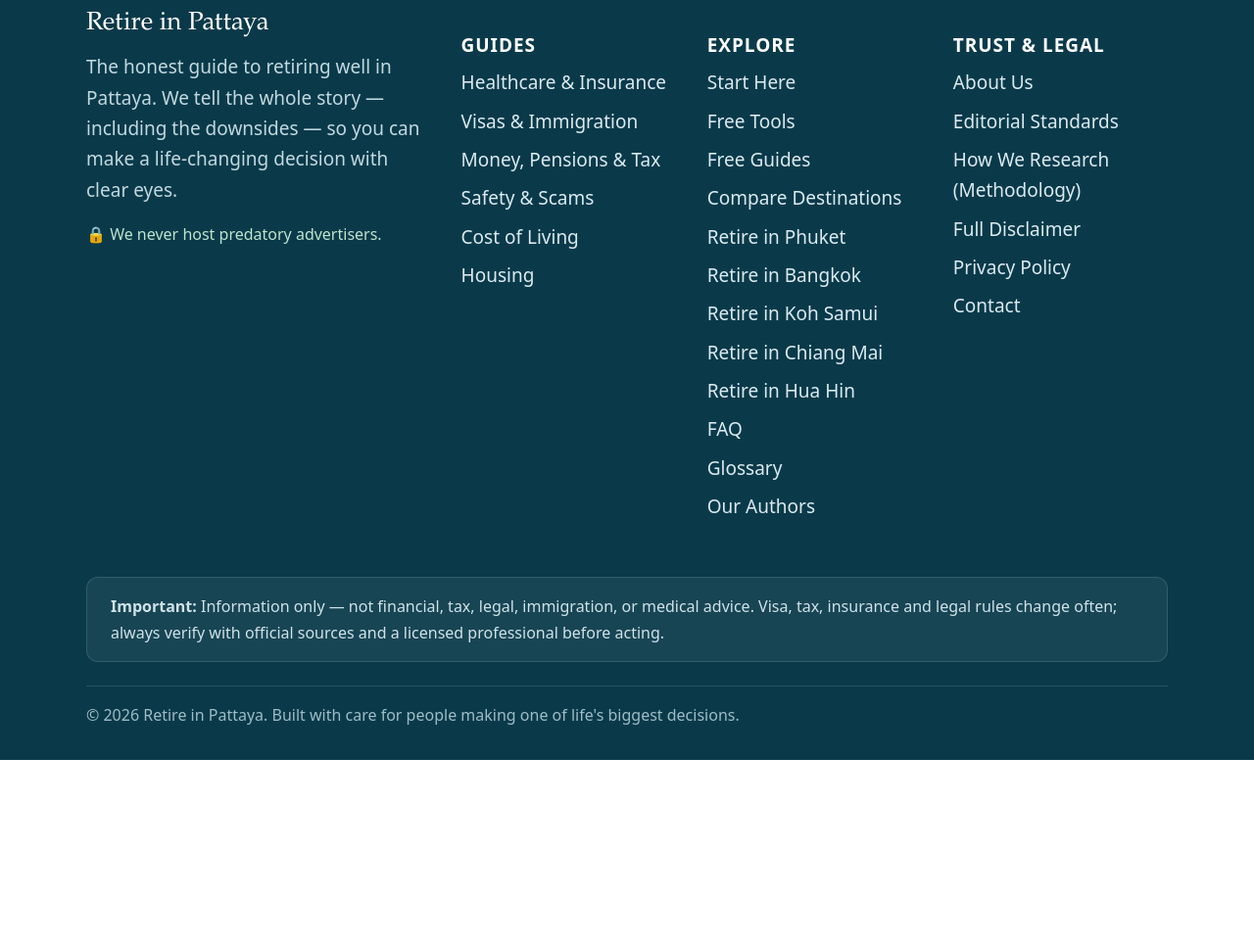
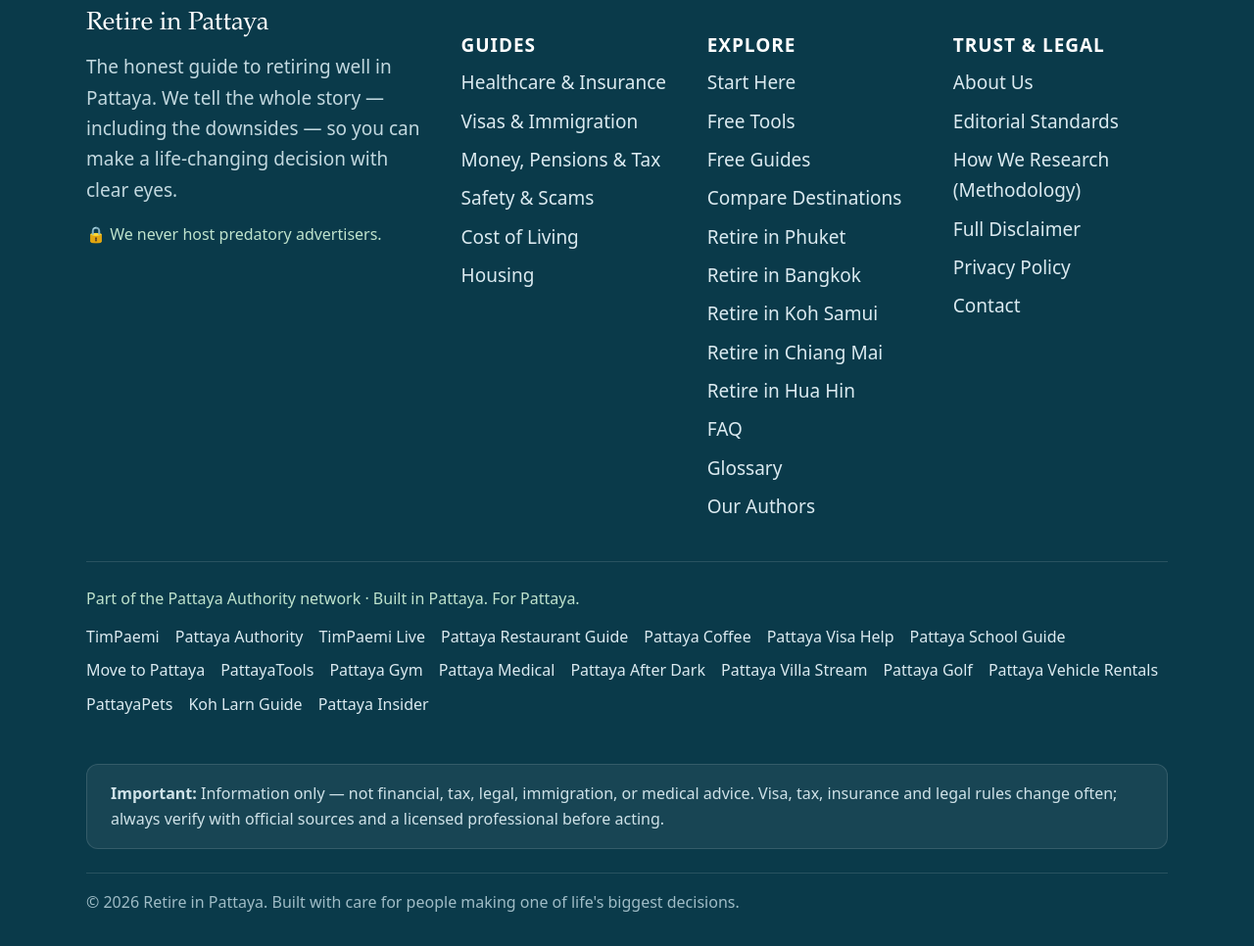
Before and after one commit to TimPaemi/retireinpattaya, an Astro site: page / in a window 1280 px wide. Shown: the part 4821-5787 px from the top of the page at 98% size. Before the commit the page ends 5597 px from the top, so only its background shows below. Built offline with nearby package versions, Linux system fonts and the light colour scheme; Astro itself is replaced by a stand-in of ours.

Commit message:
Complete network footer (18 sites)

```diff
--- a/astro.config.mjs
+++ b/astro.config.mjs
@@ -7,9 +7,9 @@ import remarkGlossary from './src/plugins/remark-glossary.mjs';
 // ─────────────────────────────────────────────────────────────────────────────
 // THE ONE LINE YOU CHANGE WHEN YOUR DOMAIN IS LIVE.
 // Until then this placeholder is fine — the whole site builds and previews.
-// Recommended domain: https://www.retireinpattaya.com  (register it, then paste here)
+// Live domain (registered). Keep in sync with src/site.config.ts -> SITE.url
 // ─────────────────────────────────────────────────────────────────────────────
-const SITE_URL = 'https://www.retireinpattaya.com';
+const SITE_URL = 'https://retire-in-pattaya.com';
 
 export default defineConfig({
   site: SITE_URL,
--- a/public/robots.txt
+++ b/public/robots.txt
@@ -2,4 +2,4 @@ User-agent: *
 Allow: /
 Disallow: /embed/
 
-Sitemap: https://www.retireinpattaya.com/sitemap-index.xml
+Sitemap: https://retire-in-pattaya.com/sitemap-index.xml
--- a/src/components/Footer.astro
+++ b/src/components/Footer.astro
@@ -15,6 +15,26 @@ const explore = [
   { label: 'FAQ', href: '/faq/' },
   { label: 'Glossary', href: '/glossary/' },
   { label: 'Our Authors', href: '/authors/' },
+];
+const network = [
+  { name: 'TimPaemi', href: 'https://timpaemi.com/' },
+  { name: 'Pattaya Authority', href: 'https://pattaya-authority.com/' },
+  { name: 'TimPaemi Live', href: 'https://timpaemi.live/' },
+  { name: 'Pattaya Restaurant Guide', href: 'https://pattaya-restaurant-guide.com/' },
+  { name: 'Pattaya Coffee', href: 'https://pattaya-coffee.com/' },
+  { name: 'Pattaya Visa Help', href: 'https://pattayavisahelp.com/' },
+  { name: 'Pattaya School Guide', href: 'https://pattaya-school-guide.com/' },
+  { name: 'Move to Pattaya', href: 'https://movetopattaya.com/' },
+  { name: 'PattayaTools', href: 'https://pattayatools.pages.dev/' },
+  { name: 'Pattaya Gym', href: 'https://pattaya-gym.com/' },
+  { name: 'Pattaya Medical', href: 'https://pattaya-medical.com/' },
+  { name: 'Pattaya After Dark', href: 'https://pattaya-afterdark.com/' },
+  { name: 'Pattaya Villa Stream', href: 'https://pattayastream.com/' },
+  { name: 'Pattaya Golf', href: 'https://pattaya-golf.com/' },
+  { name: 'Pattaya Vehicle Rentals', href: 'https://pattaya-vehicle-rentals.com/' },
+  { name: 'PattayaPets', href: 'https://pattayapets.com/' },
+  { name: 'Koh Larn Guide', href: 'https://koh-larn-thailand.com/' },
+  { name: 'Pattaya Insider', href: 'https://pattaya-insider.com/' },
 ];
 ---
 <footer class="site-footer">
@@ -39,6 +59,11 @@ const explore = [
       </nav>
     </div>
 
+    <nav class="footer-network" aria-label="Pattaya Authority network">
+      <p class="footer-network-label">Part of the Pattaya Authority network · Built in Pattaya. For Pattaya.</p>
+      <div class="footer-network-links">{network.map((s) => <a href={s.href} rel="noopener noreferrer" target="_blank">{s.name}</a>)}</div>
+    </nav>
+
     <div class="footer-disclaimer"><strong>Important:</strong> {GLOBAL_DISCLAIMER}</div>
     <div class="footer-bottom"><p>© {year} {SITE.name}. Built with care for people making one of life's biggest decisions.</p></div>
   </div>
@@ -58,4 +83,9 @@ const explore = [
   .footer-bottom { margin-top: var(--space-5); padding-top: var(--space-4); border-top: 1px solid rgba(255,255,255,.12); color: #9fbcc6; font-size: var(--text-sm); }
   @media (max-width: 900px) { .footer-grid { grid-template-columns: 1fr 1fr; } }
   @media (max-width: 560px) { .footer-grid { grid-template-columns: 1fr; } }
+  .footer-network { margin-top: var(--space-6); padding-top: var(--space-5); border-top: 1px solid rgba(255,255,255,.12); }
+  .footer-network-label { color: #bfe3cd; font-size: var(--text-sm); margin-bottom: var(--space-3); }
+  .footer-network-links { display: flex; flex-wrap: wrap; gap: var(--space-2) var(--space-4); }
+  .footer-network-links a { color: #dbeaf0; text-decoration: none; font-size: var(--text-sm); }
+  .footer-network-links a:hover { color: #fff; text-decoration: underline; }
 </style>
--- a/src/site.config.ts
+++ b/src/site.config.ts
@@ -8,13 +8,13 @@ export const SITE = {
   name: 'Retire in Pattaya',
   shortName: 'Retire in Pattaya',
   // Keep in sync with `site` in astro.config.mjs when your domain goes live.
-  url: 'https://www.retireinpattaya.com',
+  url: 'https://retire-in-pattaya.com',
   tagline: 'The honest guide to retiring well in Pattaya.',
   description:
     'Calm, candid, carefully-sourced guidance on retiring in Pattaya — visas, healthcare, money, housing and the downsides others skip. Information only, not advice.',
   locale: 'en',
   // Used by Organization schema + footer. Update as the brand grows.
-  email: 'hello@retireinpattaya.com',
+  email: 'hello@retire-in-pattaya.com',
   founded: '2026',
   sameAs: [] as string[], // social profile URLs, when you create them
   // Default social share image (place a 1200x630 file at /public/og-default.png later)
```
Also changed, not shown: 2 other files.
